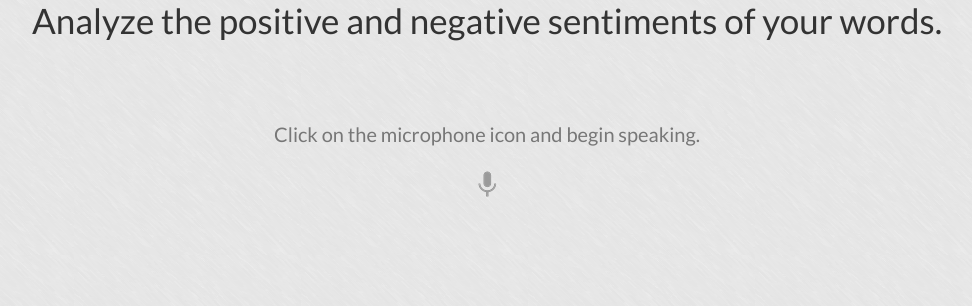
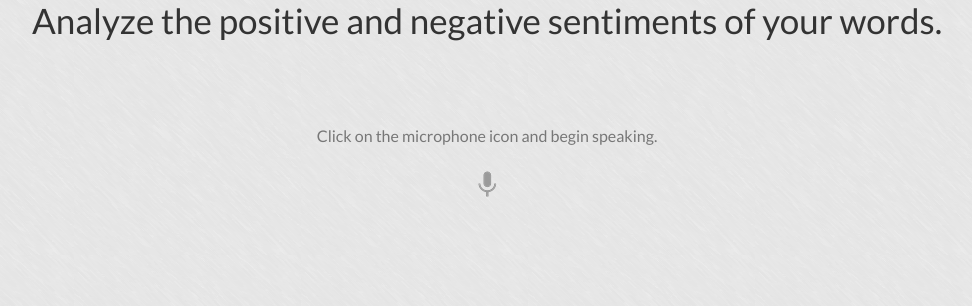
Before and after one commit to Drake-Smith/sentiment-anal, a PHP site: page / in a window 1280 px wide. Shown: the part 199-505 px from the top of the page, without its empty margins (153-1125 px from the left). Run offline with PHP 8.4, Linux system fonts and the light colour scheme; some libraries are stand-ins or nearby versions.

Commit message:
design updates

```diff
--- a/assets/css/styles.css
+++ b/assets/css/styles.css
@@ -1,4 +1,3 @@
-/*sentiment analysis test*/
 
 body{
    background-image: url('../img/brushed.png');
@@ -18,6 +17,7 @@ body{
 }
 .sub-title {
   font-size: 35px;
+
 }
 .text_process_button{
 
@@ -46,7 +46,9 @@ body{
 	color: black;
 
 }
-
+.infotext {
+  font-size: 16px;
+}
   * {
 
 
--- a/assets/javascript/firebase.js
+++ b/assets/javascript/firebase.js
@@ -11,39 +11,16 @@ var dataRef = firebase.database();
 
 
 
-firebase.auth().onAuthStateChanged(function(user) {
-  if (user) {
-    var isAnonymous = user.isAnonymous;
-    var uid = user.uid;
-    console.log(uid)
-
-    $(".text_process_button").on('click', function() {
-
-        dataRef.ref().on('value', function(snapshot) {
-            dataRef.ref('users/'+uid).set({
-              avg: avg,
-              textString: textString,
-            });
-          });
-
-    $(".text_process_button").val();
-    return false
-    });
-  }
-});
-
-firebase.auth().signInAnonymously().catch(function(error) {
-  var errorCode = error.code;
-  var errorMessage = error.message;
-})
 
 
-dataRef.ref().on('value', function(snapshot) {
 
-  var a = snapshot.numChildren();
-  dataRef.ref('users/');
-});
 
+// dataRef.ref().on('value', function(snapshot) {
+//
+//   var a = snapshot.numChildren();
+//   dataRef.ref('users/');
+// });
+//
 var query = firebase.database().ref("users").orderByKey();
 query.once("value")
   .then(function(snapshot) {
--- a/index.html
+++ b/index.html
@@ -1,8 +1,7 @@
-<!-- sentiment analysis test -->
-
 <!DOCTYPE html>
 <html lang="en">
 <head>
+
     <meta charset="utf-8" lang="en">
     <title>Speak Your Mind</title>
     <meta name="viewport" content="width=device-width, initial-scale=1">
@@ -32,20 +31,20 @@
 
         <div class="row">
             <div id="info">
-                <p id="info_start">Click on the microphone icon and begin speaking.</p>
-                <p id="info_speak_now">Speak about both positive and negative things in your life. Click the mic icon again to stop.</p>
-                <p id="info_no_speech">No speech was detected. You may need to adjust your
-                <a href="//support.google.com/chrome/bin/answer.py?hl=en&amp;answer=1407892">
+                <p class="infotext" id="info_start">Click on the microphone icon and begin speaking.</p>
+                <p class="infotext" id="info_speak_now">Speak about both positive and negative things in your life. Click the mic icon again to stop.</p>
+                <p class="infotext" id="info_no_speech">No speech was detected. You may need to adjust your
+                <a class="infotext" href="//support.google.com/chrome/bin/answer.py?hl=en&amp;answer=1407892">
                   microphone settings</a>.</p>
-                <p id="info_no_microphone" style="display:none">
+                <p class="infotext" id="info_no_microphone" style="display:none">
                 No microphone was found. Ensure that a microphone is installed and that
-                <a href="//support.google.com/chrome/bin/answer.py?hl=en&amp;answer=1407892">
+                <a class="infotext" href="//support.google.com/chrome/bin/answer.py?hl=en&amp;answer=1407892">
                 microphone settings</a> are configured correctly.</p>
-                <p id="info_allow">Click the "Allow" button above to enable your microphone.</p>
-                <p id="info_denied">Permission to use microphone was denied.</p>
-                <p id="info_blocked">Permission to use microphone is blocked. To change,
+                <p class="infotext" id="info_allow">Click the "Allow" button above to enable your microphone.</p>
+                <p class="infotext" id="info_denied">Permission to use microphone was denied.</p>
+                <p class="infotext" id="info_blocked">Permission to use microphone is blocked. To change,
                 go to chrome://settings/contentExceptions#media-stream</p>
-                <p id="info_upgrade">Web Speech API is not supported by this browser.
+                <p iclass="infotext" d="info_upgrade">Web Speech API is not supported by this browser.
                  Upgrade to <a href="//www.google.com/chrome">Chrome</a>
                  version 25 or later.</p>
             </div>
@@ -58,6 +57,9 @@
             <div id="results" class="center-block">
                 <span id="final_span" class="final"></span>
                 <span id="interim_span" class="interim"></span>
+            </div>
+            <div class="center-block">
+                <textarea id="searchInput"></textarea><button type="button" class="text_process_button btn btn-default btn-lg center-block" id="submit">Submit</button>
             </div>
 
             <!-- <div class="center"> -->
@@ -84,13 +86,11 @@
                 </div>
             </div>
         </div>
-
+<!--
         <div class="col-lg-12">
-            <textarea id="searchInput"></textarea><button type="button" class="text_process_button btn btn-default btn-lg center-block" id="submit">Submit</button><br>
-        </div>
+            <textarea id="searchInput"></textarea><button type="button" class="text_process_button btn btn-default btn-lg center-block" id="submit">Submit</button>
+        </div> -->
     </div>
-
-
 
     <!--  We use an Bootstrap animated striped progress bar  -->
 
```
Also changed, not shown: assets/javascript/logic.js (+41 -12 lines).
